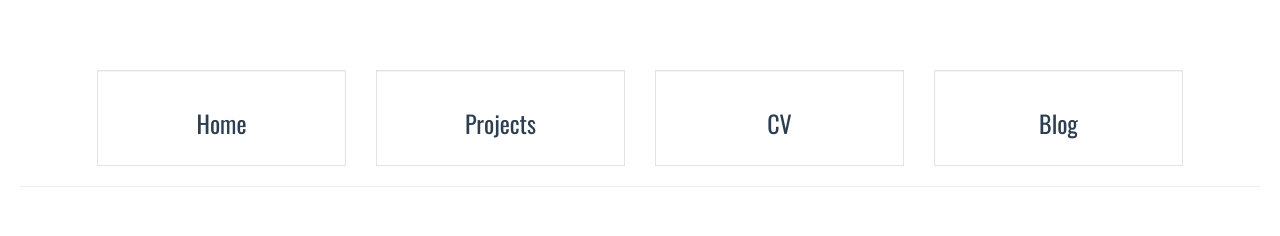
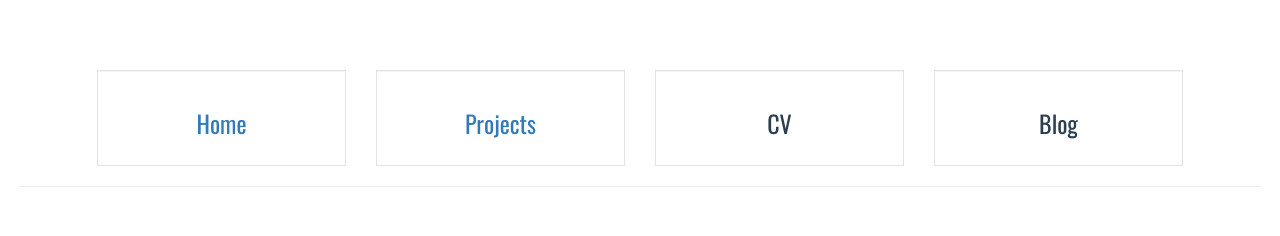
Before and after one commit to Tobytee17/myPortfolio, a Vue app: page / in a window 1280 px wide. Shown: the part 350-586 px from the top of the page. Built offline with nearby package versions, Linux system fonts and the light colour scheme.

Commit message:
Implemented routing structure
I have added routing between two pages (the home and projects pages). The next job is to go about tidying up the implementation (making the header render dynamically again if possible). I also want to move towards giving the router it's own file.

```diff
--- a/index.html
+++ b/index.html
@@ -4,9 +4,9 @@
     <!--Font Awesome CDN (Social Media Icons)-->
     <script src="https://use.fontawesome.com/c455381b60.js"></script>
     <!--Bootstrap CSS/JQuery/JS CDN-->
-    <link rel="stylesheet" href="https://maxcdn.bootstrapcdn.com/bootstrap/3.3.7/css/bootstrap.min.css">
     <script src="https://ajax.googleapis.com/ajax/libs/jquery/3.2.0/jquery.min.js"></script>
     <script src="https://maxcdn.bootstrapcdn.com/bootstrap/3.3.7/js/bootstrap.min.js"></script>
+    <link rel="stylesheet" href="https://maxcdn.bootstrapcdn.com/bootstrap/3.3.7/css/bootstrap.min.css">
     <!--Google Fonts CDN-->
     <link href="https://fonts.googleapis.com/css?family=Oswald" rel="stylesheet">
     <meta charset="utf-8">
--- a/package.json
+++ b/package.json
@@ -10,7 +10,8 @@
     "build": "node build/build.js"
   },
   "dependencies": {
-    "vue": "^2.3.3"
+    "vue": "^2.3.3",
+    "vue-router": "^2.7.0"
   },
   "devDependencies": {
     "autoprefixer": "^6.7.2",
--- a/src/App.vue
+++ b/src/App.vue
@@ -1,22 +1,19 @@
 <template>
   <div id="app">
     <headings></headings>
-    <!--<projects></projects>-->
-    <home></home>
+      <router-view></router-view>
   </div>
 </template>
 
 <script>
-import Projects from './components/Projects.vue'
 import Headings from './components/Headings.vue'
-import Home from './components/Home.vue'
+
+
 
 export default {
   name: 'app',
   components: {
     Headings,
-    Projects,
-    Home
   }
 }
 </script>
--- a/src/components/Headings.vue
+++ b/src/components/Headings.vue
@@ -2,9 +2,24 @@
   <div class="headings">
     <img class="img-responsive" src='../assets/logo.png'></img>
     <div class="row">
-        <div class="col-sm-3 col-md-3 col-lg-3" v-for="title in headings" >
+        <div class="col-sm-3 col-md-3 col-lg-3">
             <div class="well">
-              <h3 v-text="title.heading"></h3>
+              <h3><router-link to="/">Home</router-link></h3>
+            </div>
+        </div>
+        <div class="col-sm-3 col-md-3 col-lg-3">
+            <div class="well">
+              <h3><router-link to="/projects">Projects</router-link></h3>
+            </div>
+        </div>
+        <div class="col-sm-3 col-md-3 col-lg-3">
+            <div class="well">
+              <h3>CV</h3>
+            </div>
+        </div>
+        <div class="col-sm-3 col-md-3 col-lg-3">
+            <div class="well">
+              <h3>Blog</h3>
             </div>
         </div>
     </div>
@@ -15,23 +30,6 @@
 <script>
 export default {
   name: 'headings',
-  data () {
-    return {
-        headings:
-        [
-            {heading: "Home"},
-            {heading: "Projects"},
-            {heading: "CV"},
-            {heading: "Blog"},
-        ]
-    }
-  },
-  methods: {
-
-  },
-  computed: {
-
-  },
 }
 </script>
 
--- a/src/main.js
+++ b/src/main.js
@@ -2,12 +2,27 @@
 // (runtime-only or standalone) has been set in webpack.base.conf with an alias.
 import Vue from 'vue'
 import App from './App'
+import VueRouter from 'vue-router'
+import Home from './components/Home'
+import Projects from './components/Projects'
+
+Vue.use(VueRouter)
+
+const router = new VueRouter({
+  mode: 'history',
+  base: __dirname,
+  routes: [
+    {path:'/', component: Home},
+    {path:'/Projects', component: Projects}
+  ]
+});
 
 Vue.config.productionTip = false
 
 /* eslint-disable no-new */
 new Vue({
+  router,
   el: '#app',
   template: '<App/>',
   components: { App }
-})
+}).$mount('#app');
```
